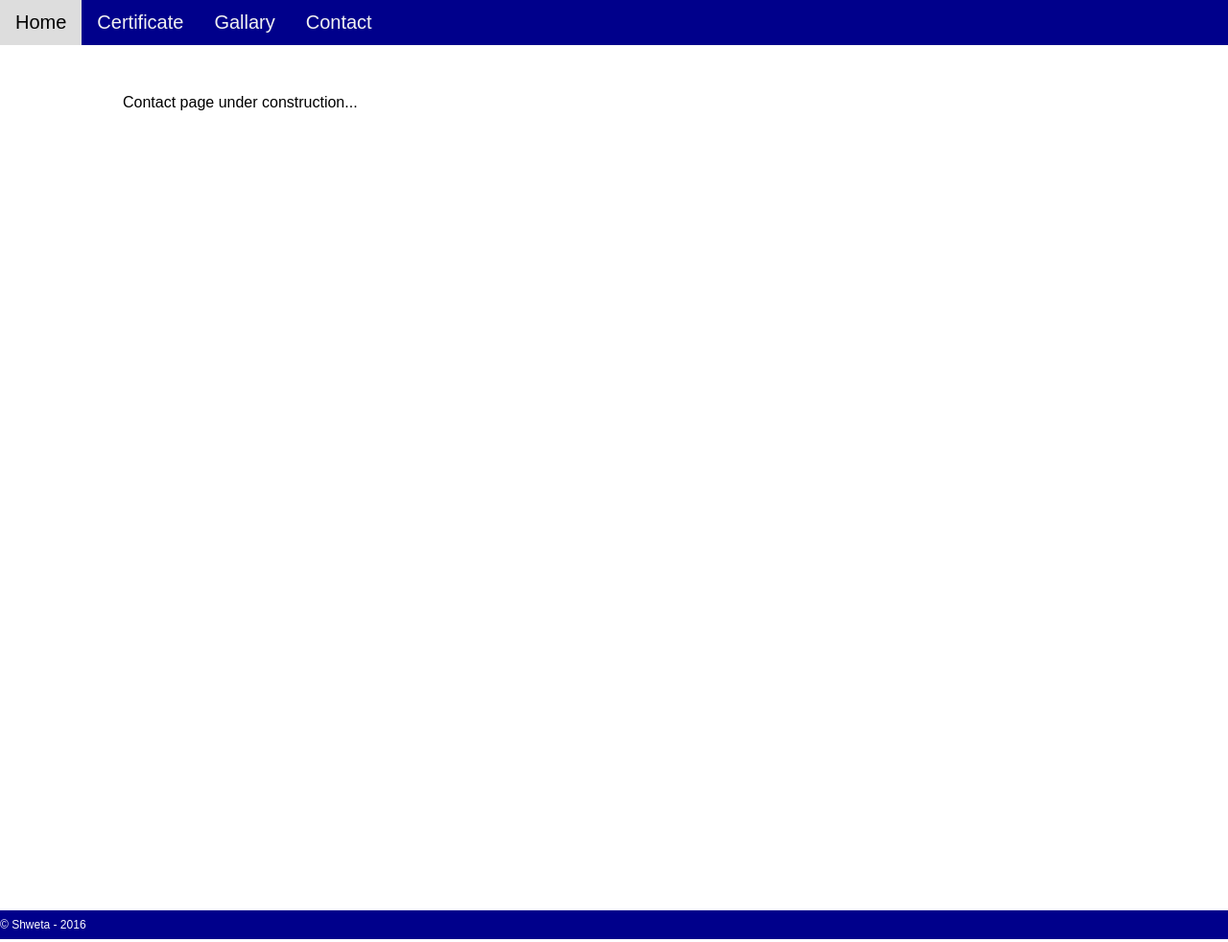
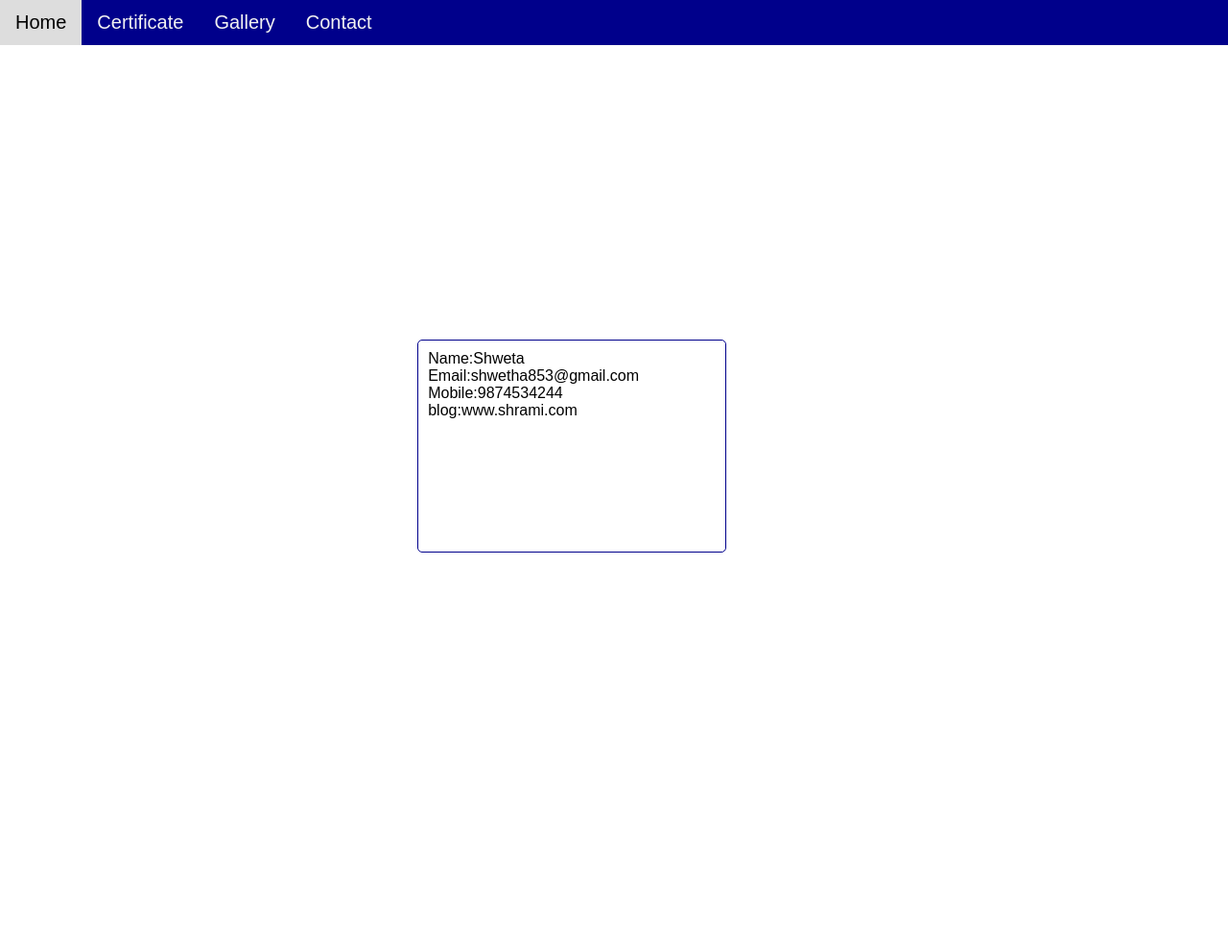
Before and after one commit to shweta4mt15ec087/Myblog, a plain HTML site: page contact.html in a window 1280 px wide. Shown: the whole page at 96% size. Drawn offline with Linux system fonts and the light colour scheme.

Commit message:
details added to the Contact page

```diff
--- a/contact.html
+++ b/contact.html
@@ -9,23 +9,23 @@
     <div class="topnav">
         <a href="index.html">Home</a>
         <a href="certificate.html">Certificate</a>
-        <a href="gallary.html">Gallary</a>
+        <a href="gallery.html">Gallery</a>
         <a href="contact.html">Contact</a>
         </div>
         <!--End of Navigation Bar-->
 
         <!--Body content-->
         <div class="content">
-            <p>
-           Contact page under construction...
-            </p>
+
+            <div class="ccard">
+            Name:Shweta<br/>
+            Email:shwetha853@gmail.com<br/>
+                Mobile:9874534244<br/>
+                blog:www.shrami.com
+            </div>
         </div>
          <!--End of Body content-->
 
-        <!--Footer content-->
-        <div class="footer">
-            &copy; Shweta - 2016
-        </div>
-         <!--End of Footer content-->
+
     </body>
 </html>
--- a/css/main.css
+++ b/css/main.css
@@ -42,7 +42,7 @@ p{
     color: white;
 
 }
-/*style for gallary*/
+/*style for gallery*/
 div.Gallery{
     margin: 5px;
     border: 1px solid #ccc;
@@ -81,3 +81,11 @@ div.desc{
     padding: 15px;
     text-align:center;
 }
+div.ccard{
+    margin: 30% 30% 30% 30%;
+    padding:10px 10px 10px 10px;
+    width: 300px;
+    height:200px;
+    border:1px solid darkblue;
+    border-radius: 5px;
+}
```
Also changed, not shown: certificate.html (+1 -1 lines), gallery.html (renamed from gallary.html, +1 -1 lines), index.html (+1 -1 lines).
